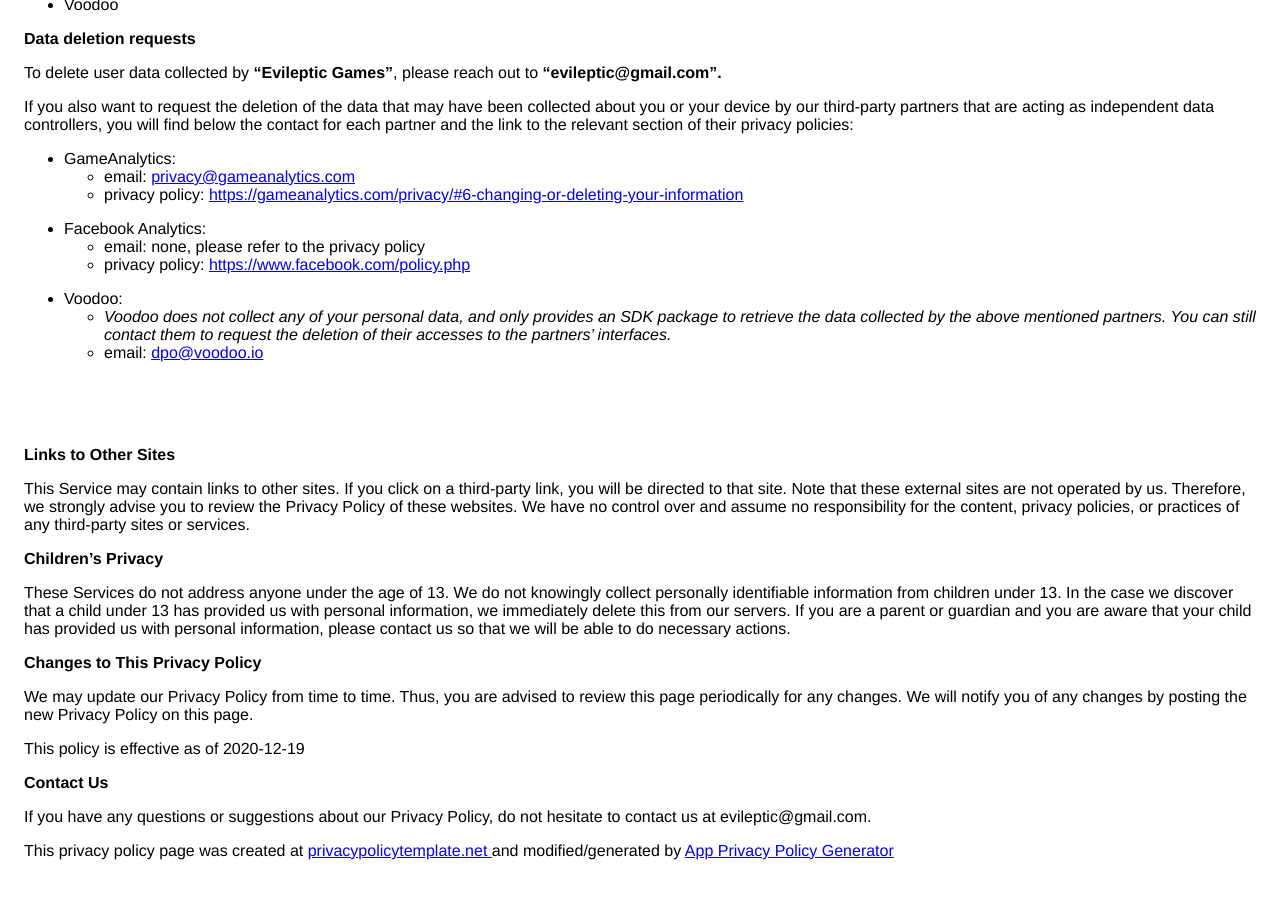
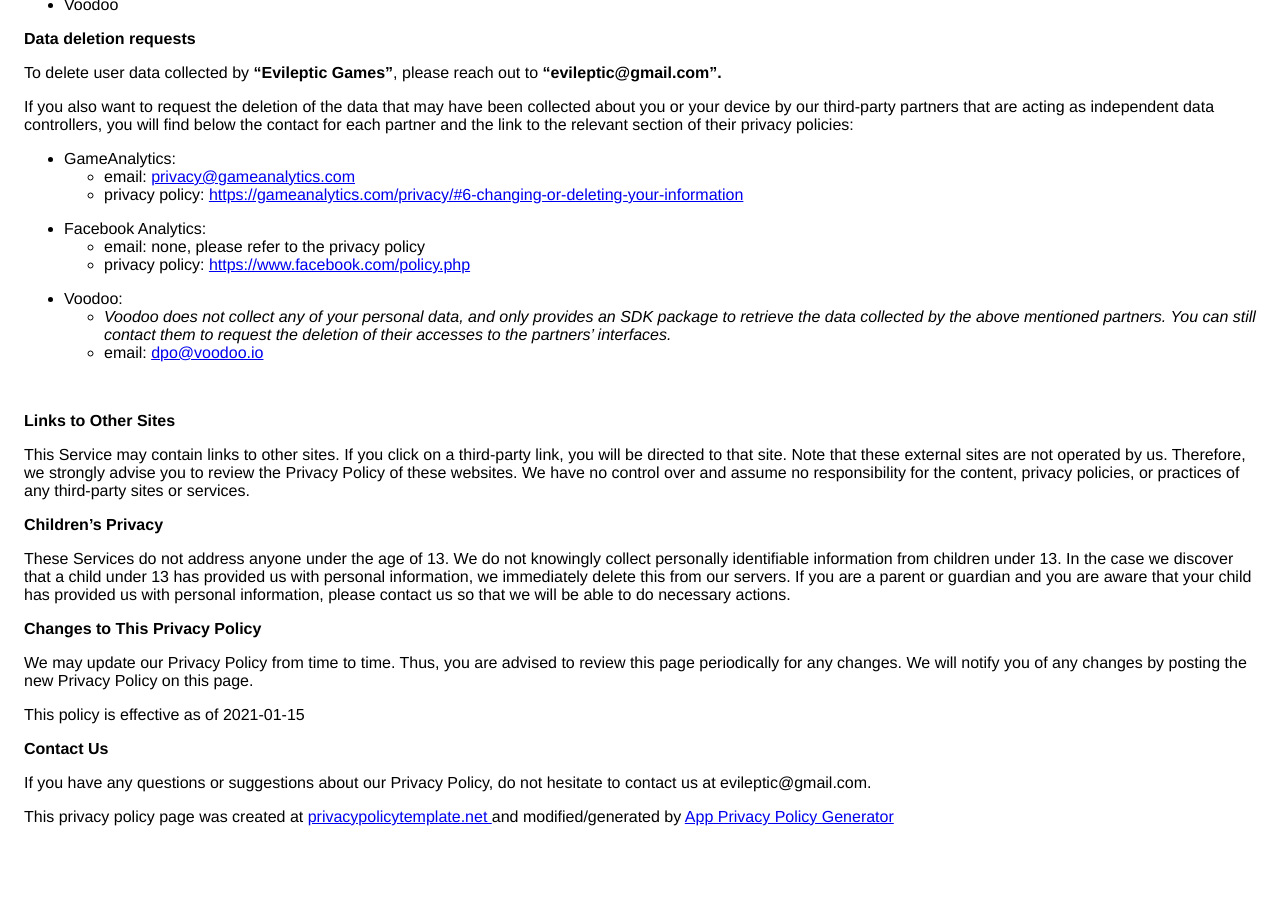
Before and after one commit to Evileptic/Evileptic.github.io, a Jekyll site: the page swipecubes/index.html, which Jekyll copies as it is, in a window 1280 px wide and 900 px high, scrolled down 1286 px. Built offline with Jekyll 4.4.1, drawn with Linux system fonts in a browser that asks for light colours; after the commit the page ends 2152 px from its top, so only the background shows below that.

Commit message:
update swipe cubes policy

```diff
--- a/swipecubes/index.html
+++ b/swipecubes/index.html
@@ -120,7 +120,6 @@
             </li>
             </ul>
             <p><span class="wysiwyg-underline">&nbsp; &nbsp; &nbsp; &nbsp; &nbsp; &nbsp; &nbsp; &nbsp; &nbsp; &nbsp; &nbsp; &nbsp; &nbsp; &nbsp; &nbsp; &nbsp; &nbsp; &nbsp; &nbsp; &nbsp; &nbsp; &nbsp; &nbsp; &nbsp; &nbsp; &nbsp; &nbsp; &nbsp; &nbsp; &nbsp; &nbsp; &nbsp; &nbsp; &nbsp; &nbsp; &nbsp; &nbsp; &nbsp; &nbsp; &nbsp; &nbsp; &nbsp; &nbsp; &nbsp; &nbsp; &nbsp; &nbsp; &nbsp; &nbsp; &nbsp; &nbsp; &nbsp; &nbsp; &nbsp; &nbsp; &nbsp; &nbsp; &nbsp; &nbsp; &nbsp; &nbsp; &nbsp; &nbsp; &nbsp; &nbsp; &nbsp; &nbsp; &nbsp; &nbsp; &nbsp; &nbsp; &nbsp; &nbsp; &nbsp; &nbsp; &nbsp; &nbsp; &nbsp; &nbsp; &nbsp; &nbsp; &nbsp; &nbsp; &nbsp; &nbsp; &nbsp; &nbsp; &nbsp;</span></p>
-            <p>&nbsp;</p>
 
                 </p> <p><strong>Links to Other Sites</strong></p> <p>
                   This Service may contain links to other sites. If you click on
@@ -147,7 +146,7 @@
                   periodically for any changes. We will
                   notify you of any changes by posting the new Privacy Policy on
                   this page.
-                </p> <p>This policy is effective as of 2020-12-19</p> <p><strong>Contact Us</strong></p> <p>
+                </p> <p>This policy is effective as of 2021-01-15</p> <p><strong>Contact Us</strong></p> <p>
                   If you have any questions or suggestions about our
                   Privacy Policy, do not hesitate to contact us at evileptic@gmail.com.
                 </p> <p>This privacy policy page was created at <a href="https://privacypolicytemplate.net" target="_blank" rel="noopener noreferrer">privacypolicytemplate.net </a>and modified/generated by <a href="https://app-privacy-policy-generator.nisrulz.com/" target="_blank" rel="noopener noreferrer">App Privacy Policy Generator</a></p>
```
